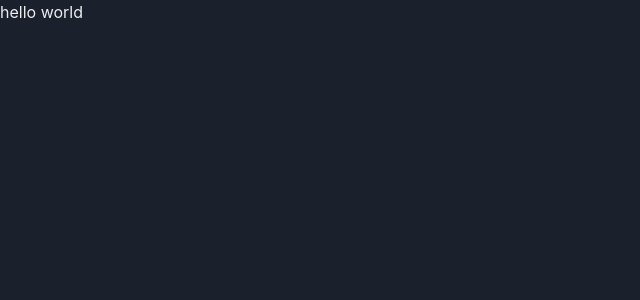
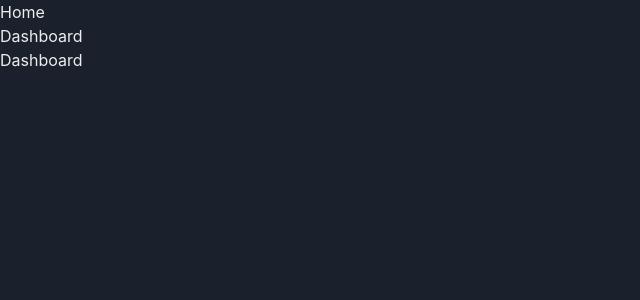
Before and after one commit to VamiqValji/TOHacks, a React (Create React App) app in the folder client/: page /dashboard in a window 1280 px wide. Shown: the top 300 px of the page, without its empty margins (0-640 px from the left). Built offline with nearby package versions, Linux system fonts and the light colour scheme.

Commit message:
added react router and page routes

```diff
--- a/client/src/App.tsx
+++ b/client/src/App.tsx
@@ -1,11 +1,38 @@
-import React from 'react';
-import logo from './logo.svg';
 import './App.scss';
+import {
+  BrowserRouter as Router,
+  Switch,
+  Route,
+  Link
+} from "react-router-dom";
+import Dashboard from './pages/Dashboard/Dashboard';
+import Home from './pages/Home/Home';
 
 function App() {
   return (
     <div className="App">
-      hello world
+      <Router>
+      <div>
+        <nav>
+          <ul>
+            <li>
+              <Link to="/">Home</Link>
+            </li>
+            <li>
+              <Link to="/dashboard">Dashboard</Link>
+            </li>
+          </ul>
+        </nav>
+        <Switch>
+          <Route path="/dashboard">
+            <Dashboard />
+          </Route>
+          <Route path="/">
+            <Home />
+          </Route>
+        </Switch>
+      </div>
+    </Router>
     </div>
   );
 }
--- a/client/src/index.tsx
+++ b/client/src/index.tsx
@@ -16,9 +16,9 @@ ReactDOM.render(
   <React.StrictMode>
     <ChakraProvider theme={theme}>
     <ColorModeScript initialColorMode={theme.config.initialColorMode} />
-    <Provider store={store}>
-      <App />
-    </Provider>
+      <Provider store={store}>
+        <App />
+      </Provider>
     </ChakraProvider>
   </React.StrictMode>,
   document.getElementById('root')
--- /dev/null
+++ b/client/src/pages/Dashboard/Dashboard.tsx
@@ -0,0 +1,12 @@
+import React from 'react';
+
+interface DashboardProps {}
+
+const Dashboard: React.FC<DashboardProps> = () => {
+    return (
+    <>
+        Dashboard
+    </>);
+}
+
+export default Dashboard;
--- /dev/null
+++ b/client/src/pages/Home/Home.tsx
@@ -0,0 +1,12 @@
+import React from 'react';
+
+interface HomeProps {}
+
+const Home: React.FC<HomeProps> = () => {
+    return (
+    <>
+        Home
+    </>);
+}
+
+export default Home;
```
Also changed, not shown: client/package.json (+6 -2 lines), 1 other file (tests, documents, lock files or other folders).
